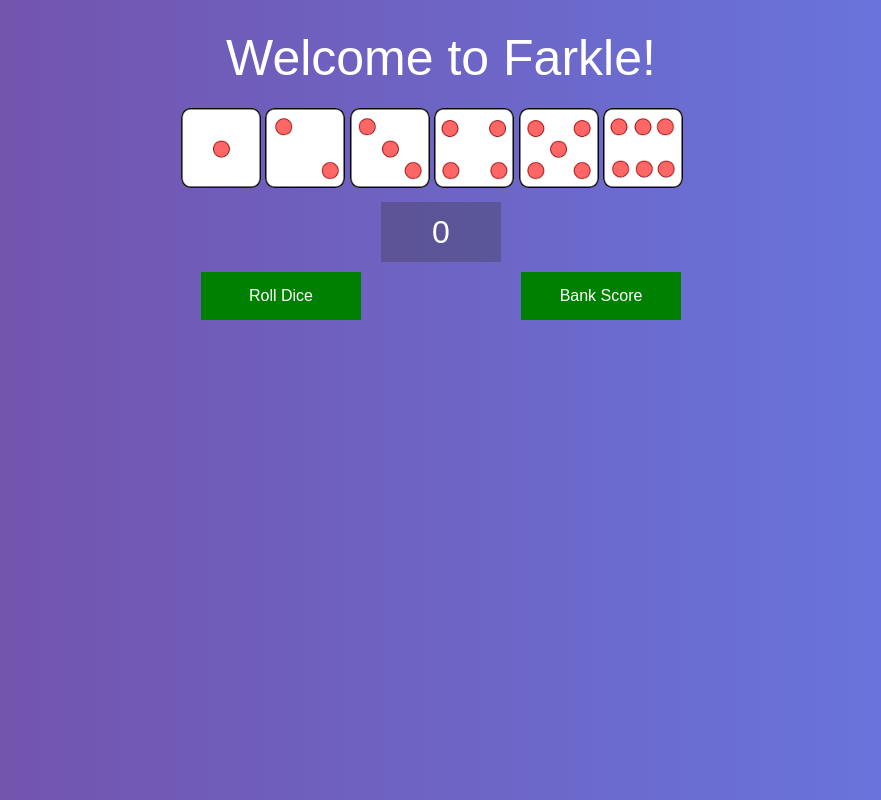
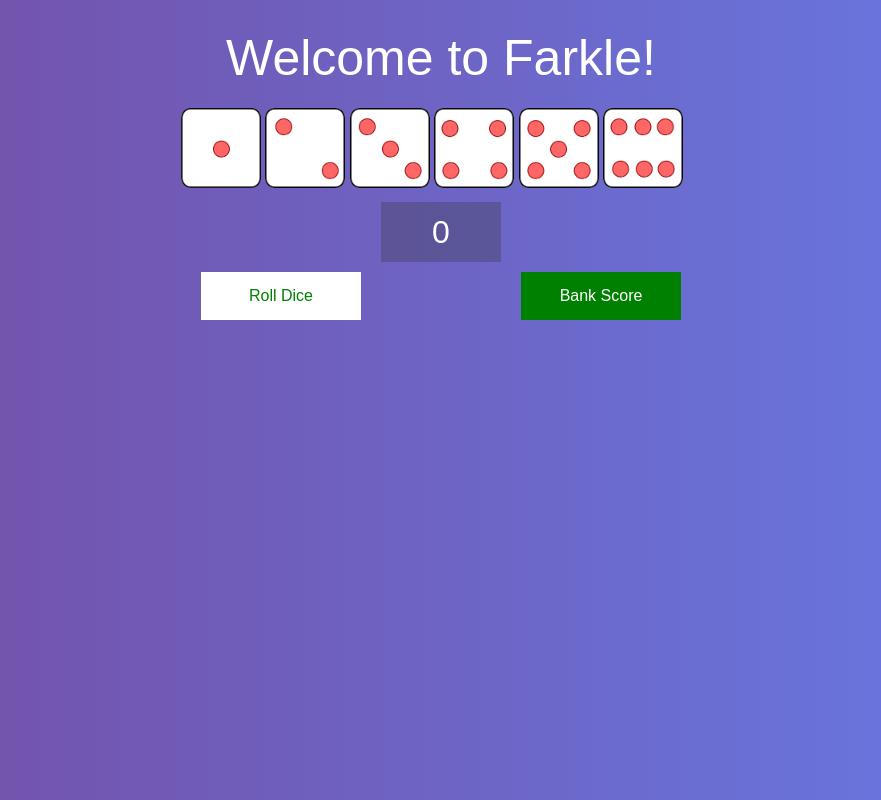
Before and after one commit to rsalomon1/dice-game, a plain HTML site: page MedTrak-Farkle/index.html in a window 1280 px wide. In both pictures the pointer is over the button "Roll Dice". Shown: the whole page, without its empty margins (199-1080 px from the left). Drawn offline with Linux system fonts and the light colour scheme.

Commit message:
Added styling to buttons

```diff
--- a/MedTrak-Farkle/farkle.css
+++ b/MedTrak-Farkle/farkle.css
@@ -45,6 +45,11 @@ body{
   display: inline-block;
   font-size: 16px;
   margin-left: 25px;
+  cursor: pointer;
+}
+.button:hover{
+	color:green;
+	background-color: white;
 }
 .column{
 	float: left;
```
